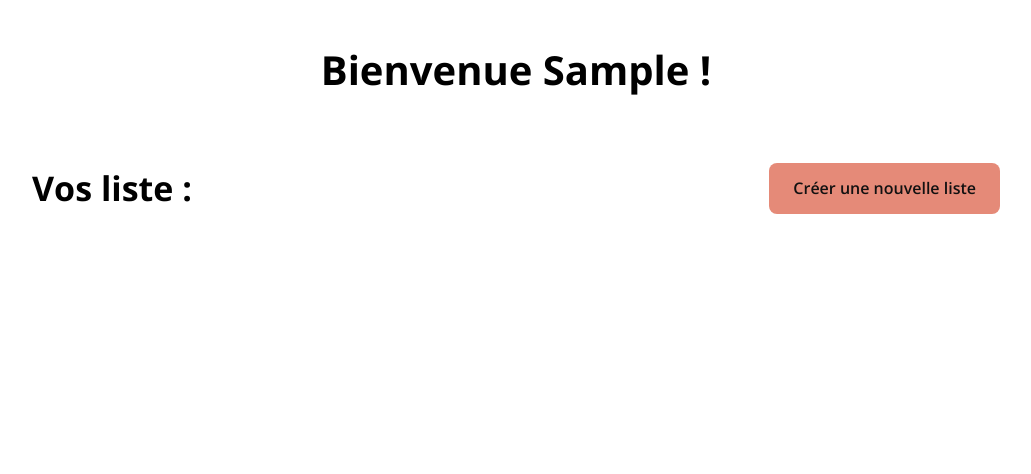
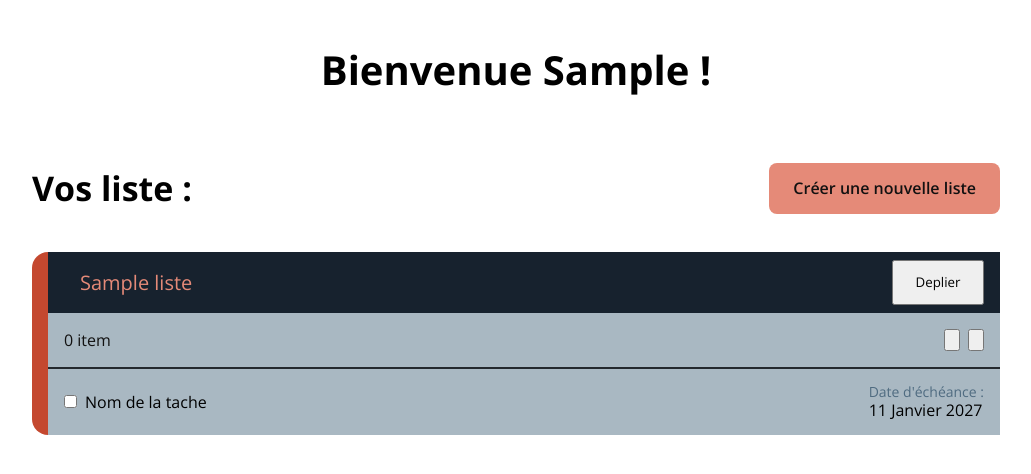
Before and after one commit to MaxaA-int/Projet02_AppWeb, a PHP site: page / in a window 1280 px wide. Shown: the part 125-599 px from the top of the page, without its empty margins (124-1155 px from the left). Run offline with PHP 8.4, Linux system fonts and the light colour scheme; tables that the repository leaves empty or names only in its code hold one stand-in row (values such as "Sample post").

Commit message:
Update Accueil
- Affichage des listes
- Commencement PHP
- CSS des listes

```diff
--- a/assets/css/components/main.css
+++ b/assets/css/components/main.css
@@ -21,6 +21,85 @@
                 flex-direction: row;
                 align-items: center;
             }
+
+            .liste__containeur {
+                width: 100%;
+
+                ul {
+                    width: 100%;
+
+                    .liste__item {
+                        width: 100%;
+                        margin-bottom: 1rem;
+                        border-left: 1rem solid var(--Orange);
+                        border-radius: 1rem;
+
+                        .item__titre {
+                            background-color: var(--Bleu-deep);
+                            color: var(--Orange-coral);
+                            padding: 0.5rem 1rem;
+                            justify-content: space-between;
+                            flex-direction: row;
+                            align-items: center;
+
+                            p {
+                                margin: 0;
+                            }
+
+                            button {
+                                padding: 0;
+                                width: 10%;
+                                height: 45px;
+                            }
+                        }
+
+                        .item__contenu {
+                            background-color: var(--Bleu-mist);
+                            color: var(--Noir);
+                            padding: 1rem;
+                            justify-content: space-between;
+                            align-items: center;
+                            flex-direction: row;
+                            border-bottom: 2px solid var(--Bleu-charbon);
+
+                            p {
+                                margin: 0;
+                            }
+
+                            .item__controle {
+                                flex-direction: row;
+                                gap: 0.5rem;
+                            }
+                        }
+
+                        .liste__taches {
+                            background-color: var(--Bleu-mist);
+
+                            .taches__item {
+                                padding: 0.5rem 1rem;
+                                justify-content: space-between;
+                                align-items: center;
+                                flex-direction: row;
+
+                                .nom-tache {
+                                    flex-direction: row;
+                                    gap: 0.5rem;
+                                    align-items: center;
+                                }
+
+                                .echeance-tache {
+                                    flex-direction: column;
+
+                                    p {
+                                        margin: 0;
+                                    }
+
+                                }
+                            }
+                        }
+                    }
+                }
+            }
         }
 
     }
--- a/assets/css/settings/general.css
+++ b/assets/css/settings/general.css
@@ -68,6 +68,7 @@
     /* STYLE DE BASE */
     ul {
         list-style-type: none;
+        padding: 0;
     }
 
     /* États des boutons/liens généraux */
--- a/index.php
+++ b/index.php
@@ -14,7 +14,7 @@ $strRequete = "SELECT *
 $pdosResultat = $pdoConnexion->prepare($strRequete);
 $pdosResultat->bindValue(':id_utilisateur', $intIdUtilisateur);
 $pdosResultat->execute();
-$arrUtilisateurs = $pdosResultat->fetch(PDO::FETCH_ASSOC);
+$arrUtilisateur = $pdosResultat->fetch(PDO::FETCH_ASSOC);
 $pdosResultat->closeCursor();
 
 /* Requete des listes de l'utilisateur */
@@ -54,10 +54,10 @@ $pdosResultat->closeCursor();
     ?>
 </header>
 
-<main class="main">
+<main class="main" id="main">
     <div class="main__containeur">
 
-        <h1>Bienvenue <?php echo $arrUtilisateurs['prenom']?> !</h1>
+        <h1>Bienvenue <?php echo $arrUtilisateur['prenom'] ?> !</h1>
 
         <div class="liste__haut flex">
             <h2>Vos liste :</h2>
@@ -66,7 +66,44 @@ $pdosResultat->closeCursor();
             </form>
         </div>
 
+        <div class="liste__containeur">
 
+            <ul>
+
+                <?php
+                foreach ($arrListes as $liste) { ?>
+
+                <li class="liste__item">
+                    <div class="item__titre flex">
+                        <p class="gros-texte item__titre"><?php echo $liste['nom_liste'] ?></p>
+                        <button>Deplier</button>
+                    </div>
+                    <div class="item__contenu flex">
+                        <p>0 item</p>
+                        <div class="item__controle flex">
+                            <input type="button">
+                            <input type="button">
+                        </div>
+                    </div>
+                    <ul class="liste__taches">
+                        <li class="taches__item flex">
+                            <div class="nom-tache flex">
+                                <input type="checkbox">
+                                <p>Nom de la tache</p>
+                            </div>
+                            <div class="echeance-tache flex">
+                                <p class="petit-texte">Date d'échéance :</p>
+                                <p>11 Janvier 2027</p>
+                            </div>
+                        </li>
+                    </ul>
+                </li>
+
+                <?php } ?>
+
+            </ul>
+
+        </div>
     </div>
 </main>
 
```
